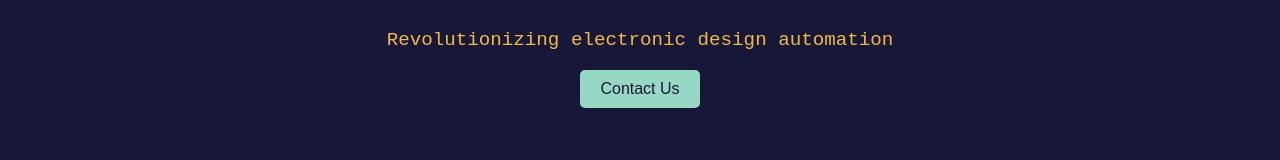
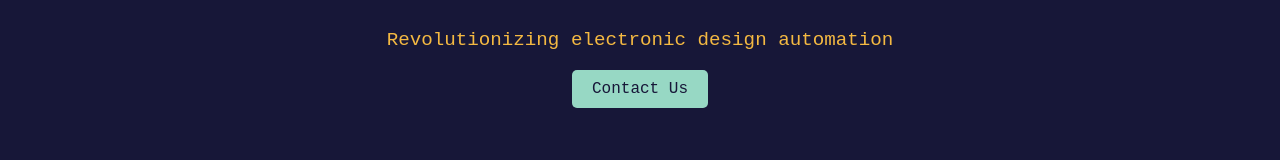
Before and after one commit to partcleda/partcleda.github.io, a React (Create React App) app: page / in a window 1280 px wide. Shown: the part 469-629 px from the top of the page. Built offline with nearby package versions, Linux system fonts and the light colour scheme.

Commit message:
fixed font and CTA email

```diff
--- a/src/App.css
+++ b/src/App.css
@@ -81,6 +81,7 @@ body {
   padding: 10px 20px;
   background-color: var(--tiffany-blue);
   color: var(--space-cadet);
+  font-family: "Courier New", Courier, monospace;
   border: none;
   border-radius: 5px;
   font-size: 1rem;
--- a/src/App.js
+++ b/src/App.js
@@ -4,7 +4,7 @@ import logo from "./assets/logo_dark.png"; // Replace with your logo path
 
 function App() {
   const handleMailTo = () => {
-    const email = "contact@partcl.com";
+    const email = "contact@partcleda.com";
     const subject = "Hello Partcl!";
     const body = "I’m reaching out regarding...";
     window.location.href = `mailto:${email}?subject=${encodeURIComponent(subject)}&body=${encodeURIComponent(body)}`;
```
